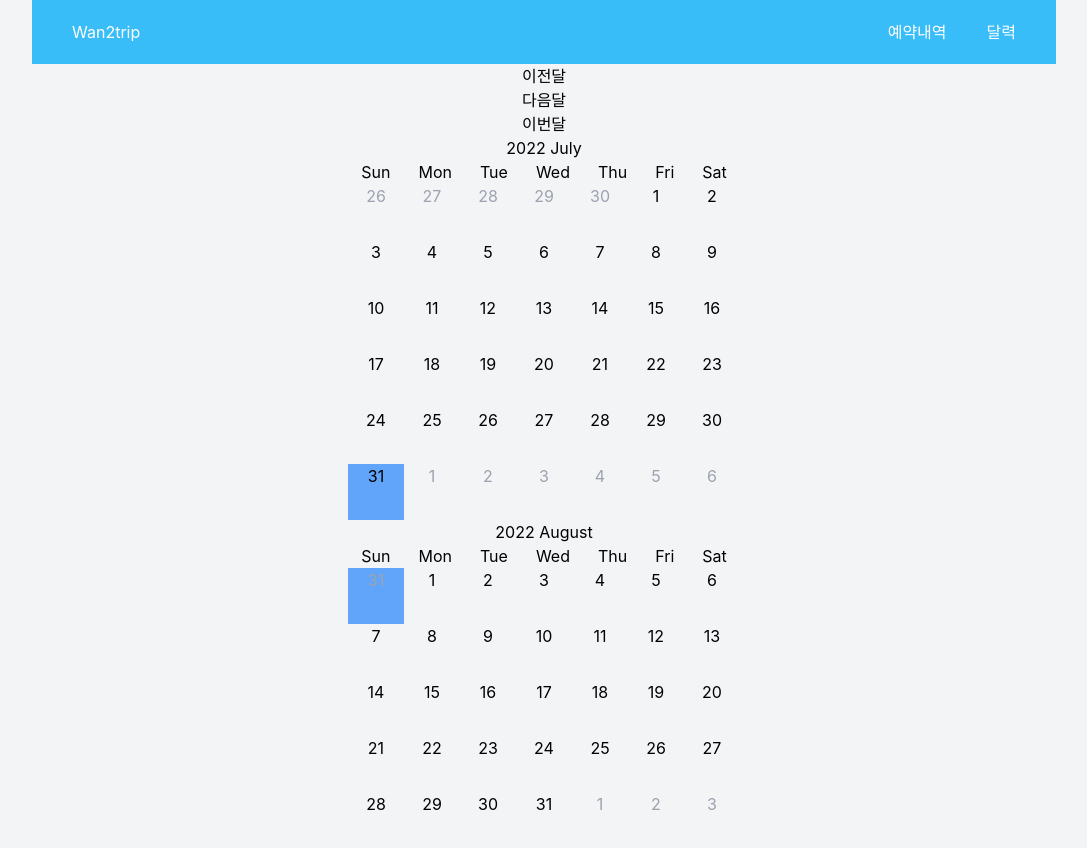
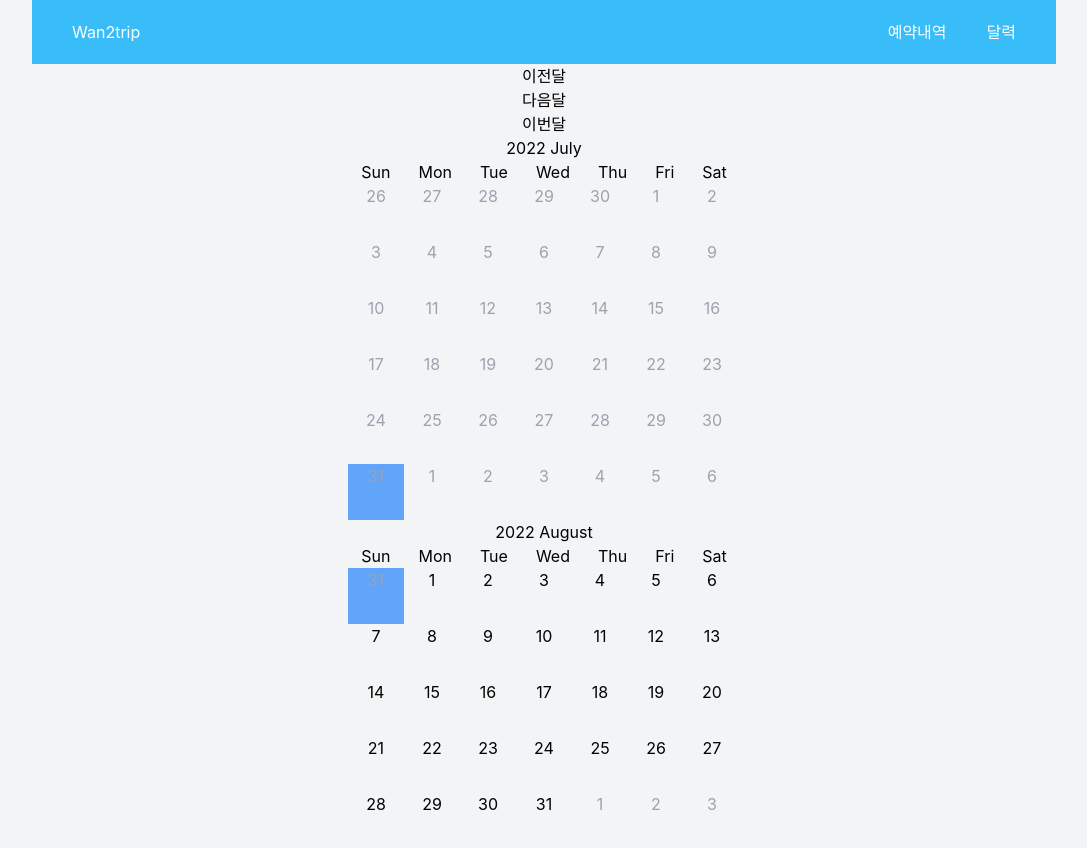
Before and after one commit to Wanted-Pre-Onboarding-Frontend-2/Wan2trip, a React (Create React App) app: page /cal in a window 1280 px wide. Shown: the whole page, without its empty margins (96-1183 px from the left). Built offline with nearby package versions, Linux system fonts and the light colour scheme.

Commit message:
fix: add isbefore

```diff
--- a/src/components/calender/Cell.tsx
+++ b/src/components/calender/Cell.tsx
@@ -15,6 +15,7 @@ interface Cells {
   endpicked: Date;
   highlights: number;
   issame: number;
+  isbefore: number;
 }
 
 const Cell = (props: CellType) => {
@@ -55,6 +56,7 @@ const Cell = (props: CellType) => {
         startpicked={pick.startDate}
         endpicked={pick.endDate}
         issame={isSameMonth(props.value, props.month) ? 1 : 0}
+        isbefore={isBefore(props.value, new Date()) ? 1 : 0}
         onClick={() => dateHighlights()}
       >
         {date}
@@ -70,4 +72,5 @@ ${(props: Cells) => props.startpicked === props.thisdate && "bg-indigo-600"}
   ${(props: Cells) => props.endpicked === props.thisdate && "bg-indigo-600"}
     ${(props: Cells) => props.highlights === 1 && "bg-indigo-500"}
     ${(props: Cells) => props.issame === 0 && "text-gray-400"}
+    ${(props: Cells) => props.isbefore === 1 && "text-gray-400"}
 `;
```
